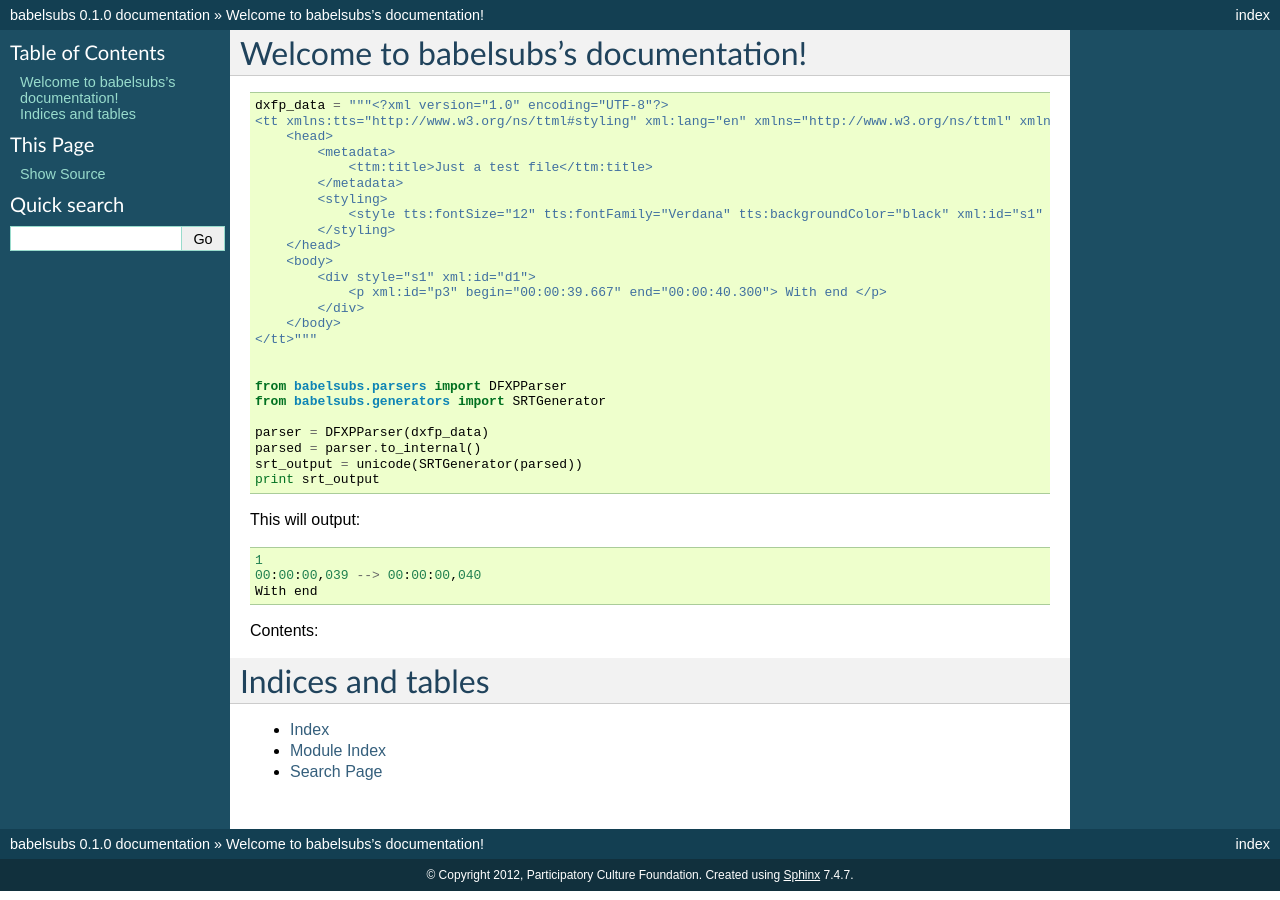
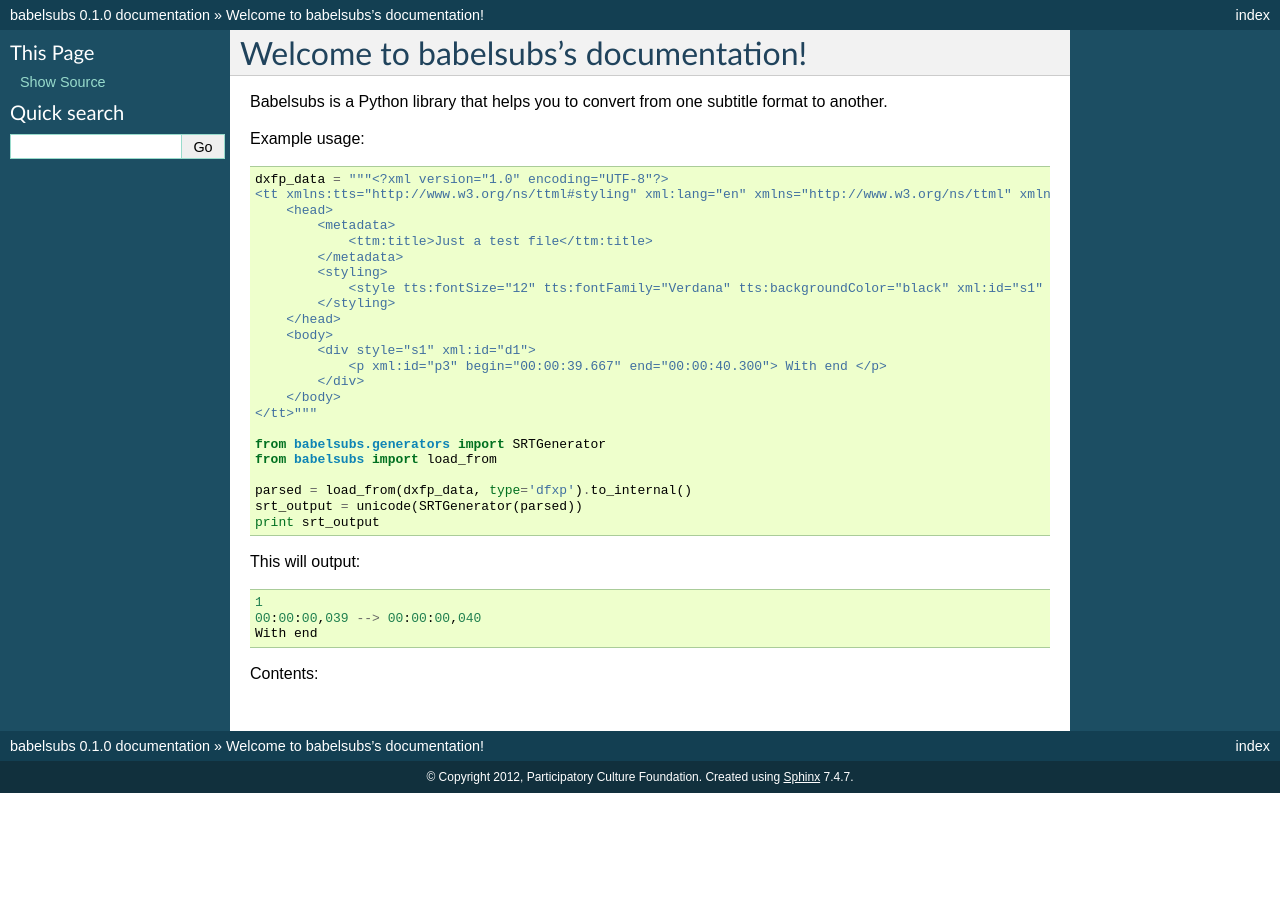
Before and after one commit to pculture/babelsubs, a Sphinx documentation site: the page built from docs/index.rst, in a window 1280 px wide. Built offline with Sphinx 7.4.7, drawn with Linux system fonts in a browser that asks for light colours.

Commit message:
Simplify docs

```diff
--- a/docs/index.rst
+++ b/docs/index.rst
@@ -5,6 +5,11 @@
 
 Welcome to babelsubs's documentation!
 =====================================
+
+Babelsubs is a Python library that helps you to convert from one subtitle
+format to another.
+
+Example usage:
 
 .. code-block:: python
 
@@ -25,12 +30,10 @@
         </body>
     </tt>"""
 
+    from babelsubs.generators import SRTGenerator
+    from babelsubs import load_from
 
-    from babelsubs.parsers import DFXPParser
-    from babelsubs.generators import SRTGenerator
-
-    parser = DFXPParser(dxfp_data)
-    parsed = parser.to_internal()
+    parsed = load_from(dxfp_data, type='dfxp').to_internal()
     srt_output = unicode(SRTGenerator(parsed))
     print srt_output
 
@@ -48,12 +51,3 @@
 
 .. toctree::
    :maxdepth: 2
-
-
-
-Indices and tables
-==================
-
-* :ref:`genindex`
-* :ref:`modindex`
-* :ref:`search`
```
